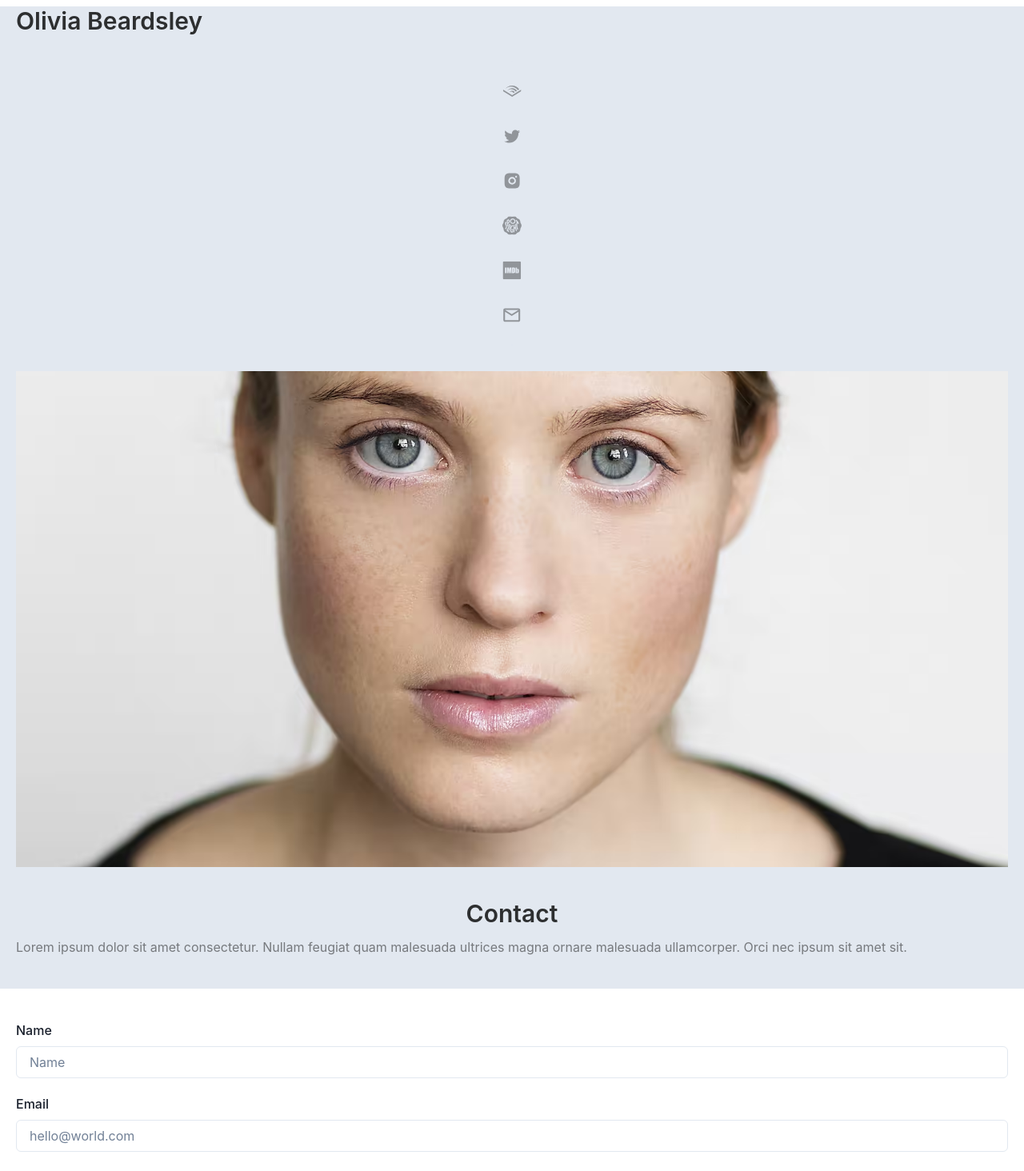
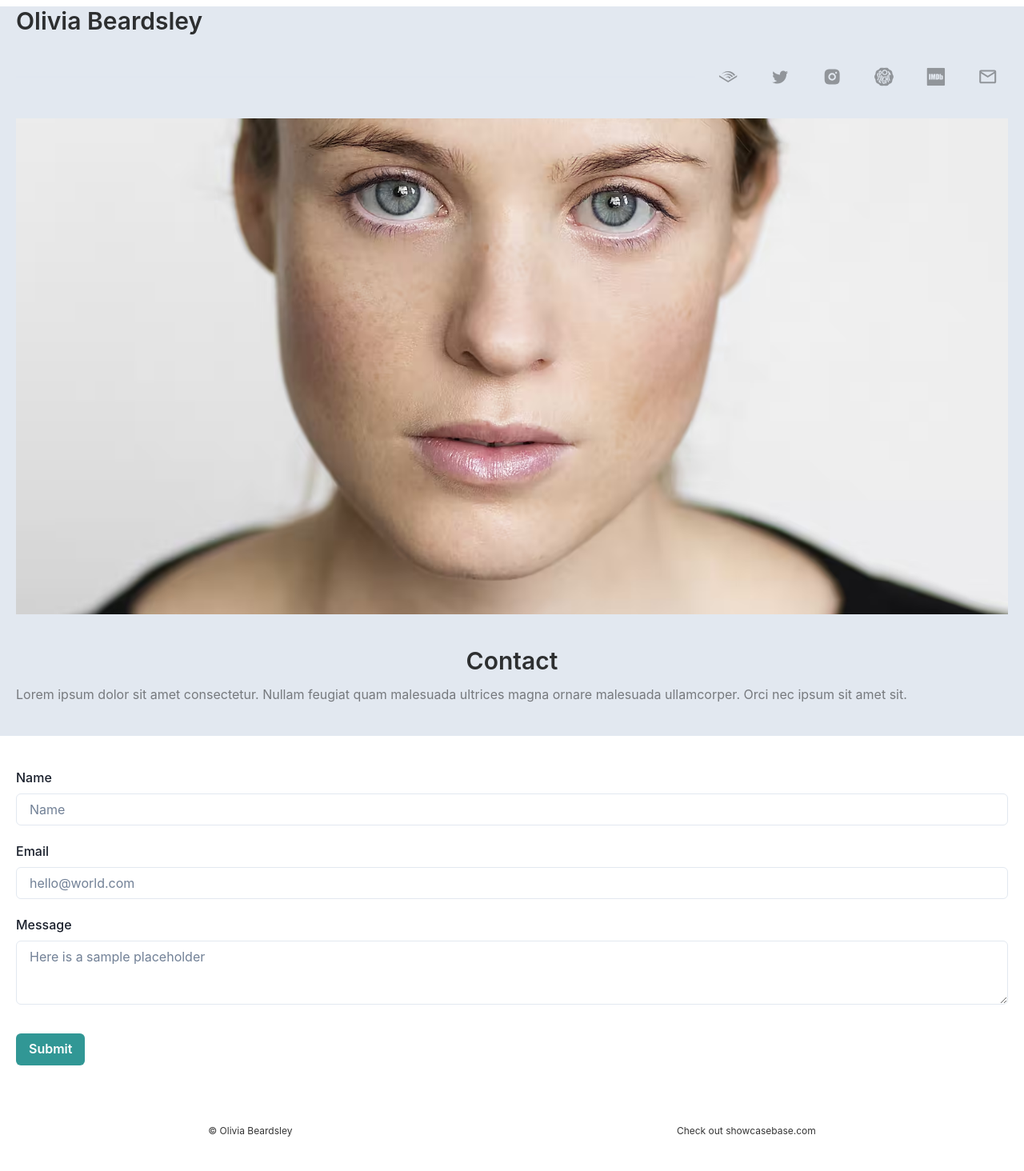
Before and after one commit to beardsleym/olivia-2.0, a Next.js app: page /contact in a window 1280 px wide. Shown: the top 1464 px of the page at 80% size. Built offline with nearby package versions, Linux system fonts and the light colour scheme.

Commit message:
fix(contact): style of social icons on contact form

```diff
--- a/components/ContactForm.tsx
+++ b/components/ContactForm.tsx
@@ -20,8 +20,8 @@ export const ContactForm: React.FC<ContactFormProps> = ({}) => {
     text: "a",
   });
   return (
-    <form name="contact" method="POST" data-netlify="true">
-      <FormControl>
+    <FormControl>
+      <form name="contact" method="POST" data-netlify="true">
         <FormLabel>Name</FormLabel>
         <Input placeholder="Name" mb={5} name="name" />
         <FormLabel>Email</FormLabel>
@@ -46,7 +46,7 @@ export const ContactForm: React.FC<ContactFormProps> = ({}) => {
         >
           Submit
         </Button>
-      </FormControl>
-    </form>
+      </form>
+    </FormControl>
   );
 };
--- a/components/Socials.tsx
+++ b/components/Socials.tsx
@@ -16,17 +16,26 @@ import {
   TwitterIcon,
 } from "../assets/Icons";
 
-interface SocialsProps {}
+interface SocialsProps {
+  iconsRight?: boolean;
+  horizontalOnly?: boolean;
+}
 
-export const Socials: React.FC<SocialsProps> = ({}) => {
+export const Socials: React.FC<SocialsProps> = ({
+  iconsRight = false,
+  horizontalOnly = false,
+}) => {
+  console.log(horizontalOnly);
   const orientation = useBreakpointValue<any>({
     base: "horizontal",
-    md: "vertical",
+    md: horizontalOnly ? "horizontal" : "vertical",
   });
   const tooltipPosition = useBreakpointValue<any>({
     base: "bottom",
     md: "right",
   });
+
+  const color = useColorModeValue("blackAlpha.500", "white");
   const socialIcons = [
     {
       icon: (
@@ -108,13 +117,9 @@ export const Socials: React.FC<SocialsProps> = ({}) => {
       alignItems="center"
       gap={{ base: 1, sm: 4 }}
       mb={{ base: 4, md: 8 }}
-      flexDirection={{ base: "row", md: "column" }}
+      flexDirection={{ base: "row", md: horizontalOnly ? "row" : "column" }}
     >
-      <Divider
-        color={useColorModeValue("blackAlpha.500", "white")}
-        borderWidth="1px"
-        orientation={orientation}
-      />
+      <Divider color={color} borderWidth="1px" orientation={orientation} />
       {socialIcons.map(({ icon, href }) => (
         <Tooltip label={icon.key} placement={tooltipPosition} key={icon.key}>
           <IconButton
@@ -128,11 +133,9 @@ export const Socials: React.FC<SocialsProps> = ({}) => {
         </Tooltip>
       ))}
 
-      <Divider
-        color={useColorModeValue("blackAlpha.500", "white")}
-        borderWidth="1px"
-        orientation={orientation}
-      />
+      {!iconsRight && (
+        <Divider color={color} borderWidth="1px" orientation={orientation} />
+      )}
     </Flex>
   );
 };
--- a/pages/contact.tsx
+++ b/pages/contact.tsx
@@ -37,7 +37,7 @@ export default function Home() {
         >
           Olivia Beardsley
         </Heading>
-        <Socials />
+        <Socials iconsRight horizontalOnly />
         <AspectRatio ratio={2 / 1}>
           <Image src="avif/4.avif" alt="olivia" />
         </AspectRatio>
@@ -65,7 +65,9 @@ export default function Home() {
       >
         <ContactForm />
       </Box>
-      <Footer />
+      <Box px={5}>
+        <Footer />
+      </Box>
     </Container>
   );
 }
```
